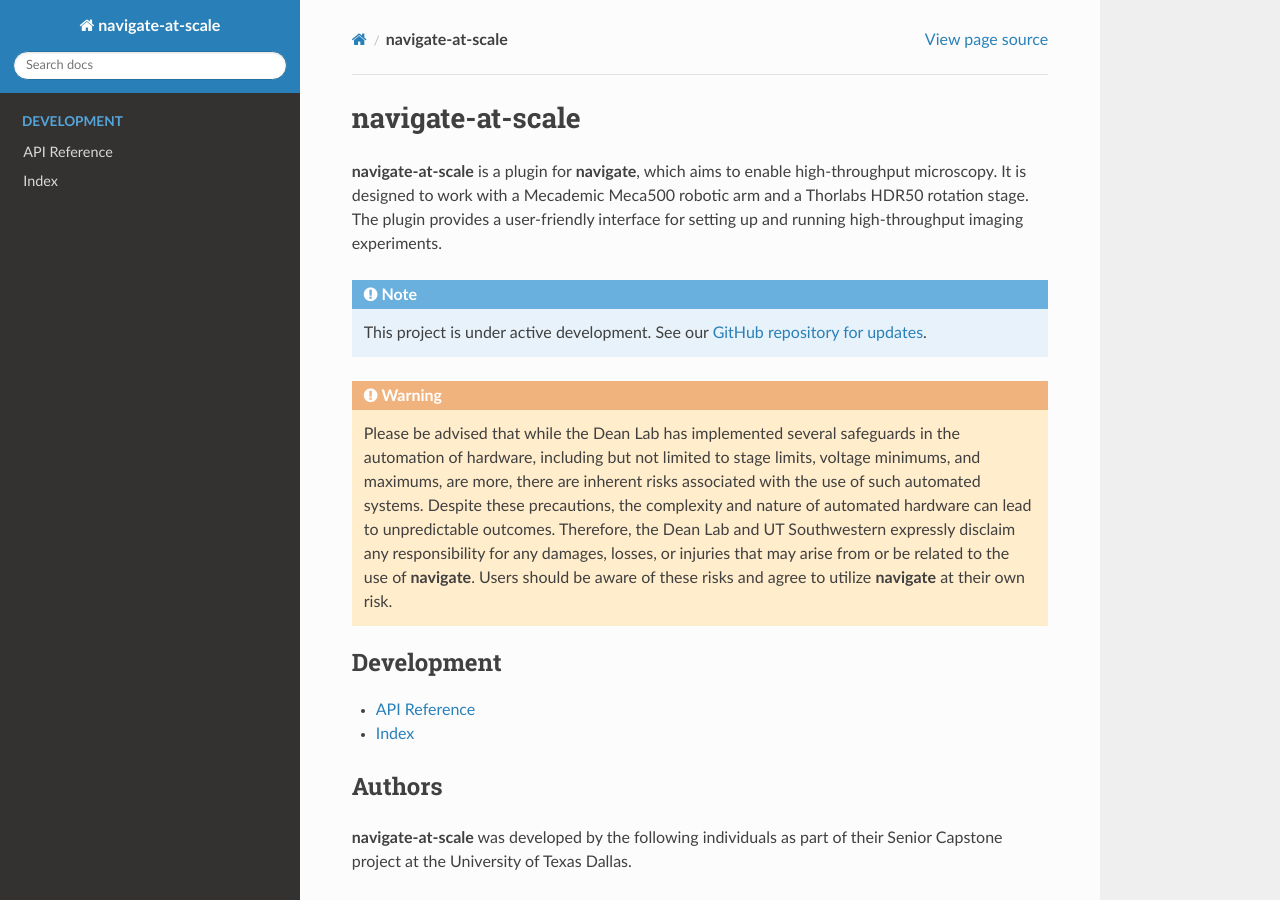
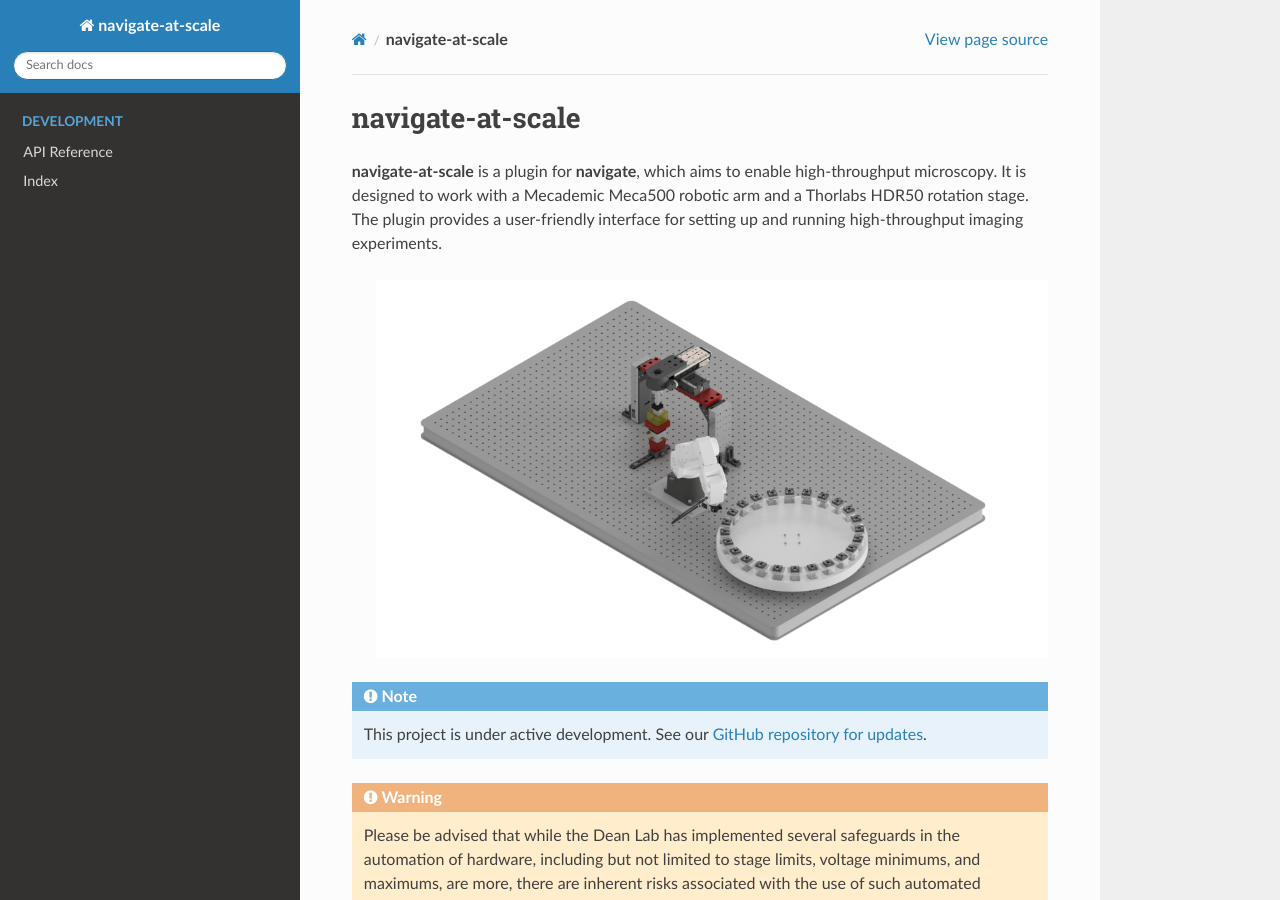
Before and after one commit to TheDeanLab/navigate-at-scale, a Sphinx documentation site: the page built from docs/source/index.rst, in a window 1280 px wide and 900 px high. Built offline with Sphinx 7.4.7 and the Read the Docs theme 2.0.0, drawn with Linux system fonts in a browser that asks for light colours.

Commit message:
Add an image to the documentation.

```diff
--- a/docs/source/index.rst
+++ b/docs/source/index.rst
@@ -5,11 +5,14 @@
 **navigate-at-scale**
 #####################
 
-
 **navigate-at-scale** is a plugin for **navigate**, which aims to enable high-throughput
 microscopy. It is designed to work with a Mecademic Meca500 robotic arm and a Thorlabs
 HDR50 rotation stage. The plugin provides a user-friendly interface for setting up and
 running high-throughput imaging experiments.
+
+    .. image:: user_guide/images/cad_overview.png
+         :alt: Opening **navigate**.
+
 
 .. note::
 
```
Also changed, not shown: docs/source/user_guide/images/cad_overview.png (added), docs/source/user_guide/images/cad_perspective.png (added).
